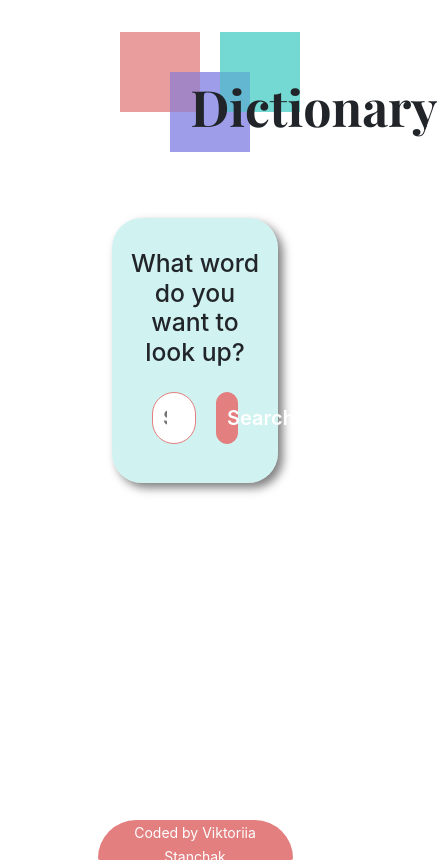
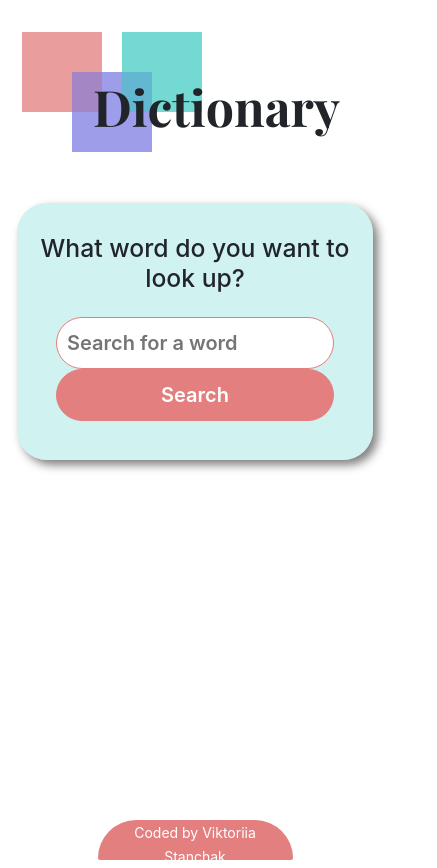
Before and after one commit to Victorynm/dictionary-project, a React (Create React App) app: page / in a window 390 px wide. Shown: the whole page, 437 px wide, since content can reach past the window. Built offline with nearby package versions, Linux system fonts and the light colour scheme.

Commit message:
added responsive

```diff
--- a/src/App.js
+++ b/src/App.js
@@ -8,11 +8,11 @@ function App() {
 			<div className="content">
 				<header className="App-header mt-3">
 					<div className="row  justify-content-center align-items-center">
-						<div className="col col-2 ">
+						<div className="col col-2">
 							<Canvas />
 						</div>
 
-						<div className="col col-4">
+						<div className="col col-ld-4 col-sm-3">
 							<h1 className="m-3">Dictionary</h1>
 						</div>
 					</div>
--- a/src/Dictionary.css
+++ b/src/Dictionary.css
@@ -29,3 +29,24 @@ button {
 .Dictionary button:hover {
 	background-color: #d25757;
 }
+
+@media (max-width: 1025px) {
+	.Dictionary section,
+	.Results section {
+		margin: 20px;
+	}
+}
+
+@media (max-width: 821px) {
+	.Dictionary section,
+	.Results section {
+		margin: 5px;
+	}
+}
+@media (max-width: 415px) {
+	.Dictionary button,
+	.Dictionary input {
+		display: block;
+		width: 100%;
+	}
+}
--- a/src/Results.js
+++ b/src/Results.js
@@ -7,16 +7,16 @@ export default function Results(props) {
 		return (
 			<div className="Results">
 				<section>
-					<div className="row row-cols-1 row-cols-md-3 align-items-center text-center">
-						<div className="col">
+					<div className="row align-items-center text-center">
+						<div className="col-lg-4 col-md-6 col-sm-12">
 							<h2 className="m-0 fs-1">{props.results.word}</h2>
 						</div>
-						<div className="col">
+						<div className="col-lg-3 col-md-6 col-sm-12">
 							<p className="text-muted m-0 fs-2">
 								{props.results.phonetics[0].text}
 							</p>
 						</div>
-						<div className="col">
+						<div className="col-lg-5 col-md-12 col-sm-12">
 							<ReactAudioPlayer
 								src={props.results.phonetics[0].audio}
 								controls
```
